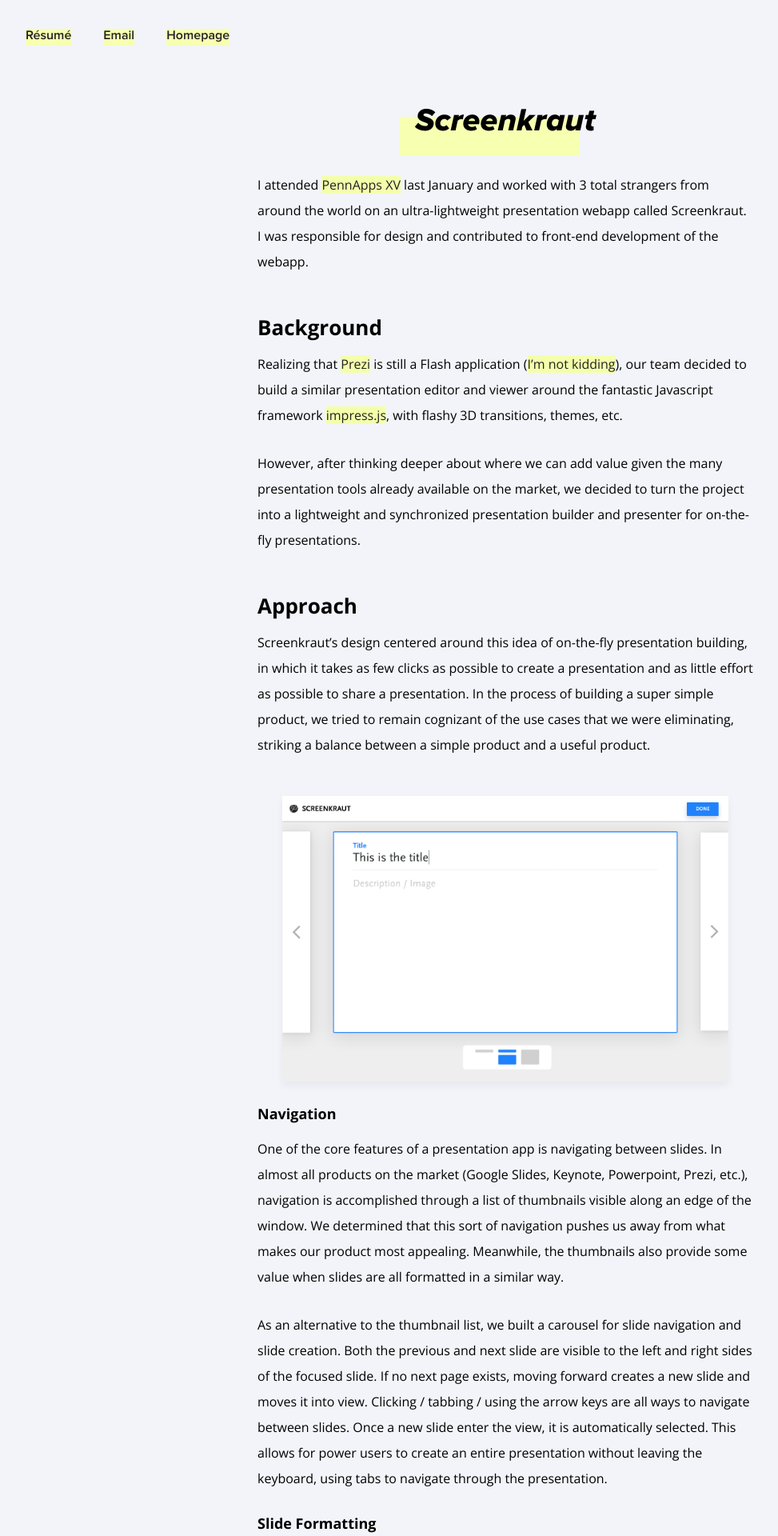
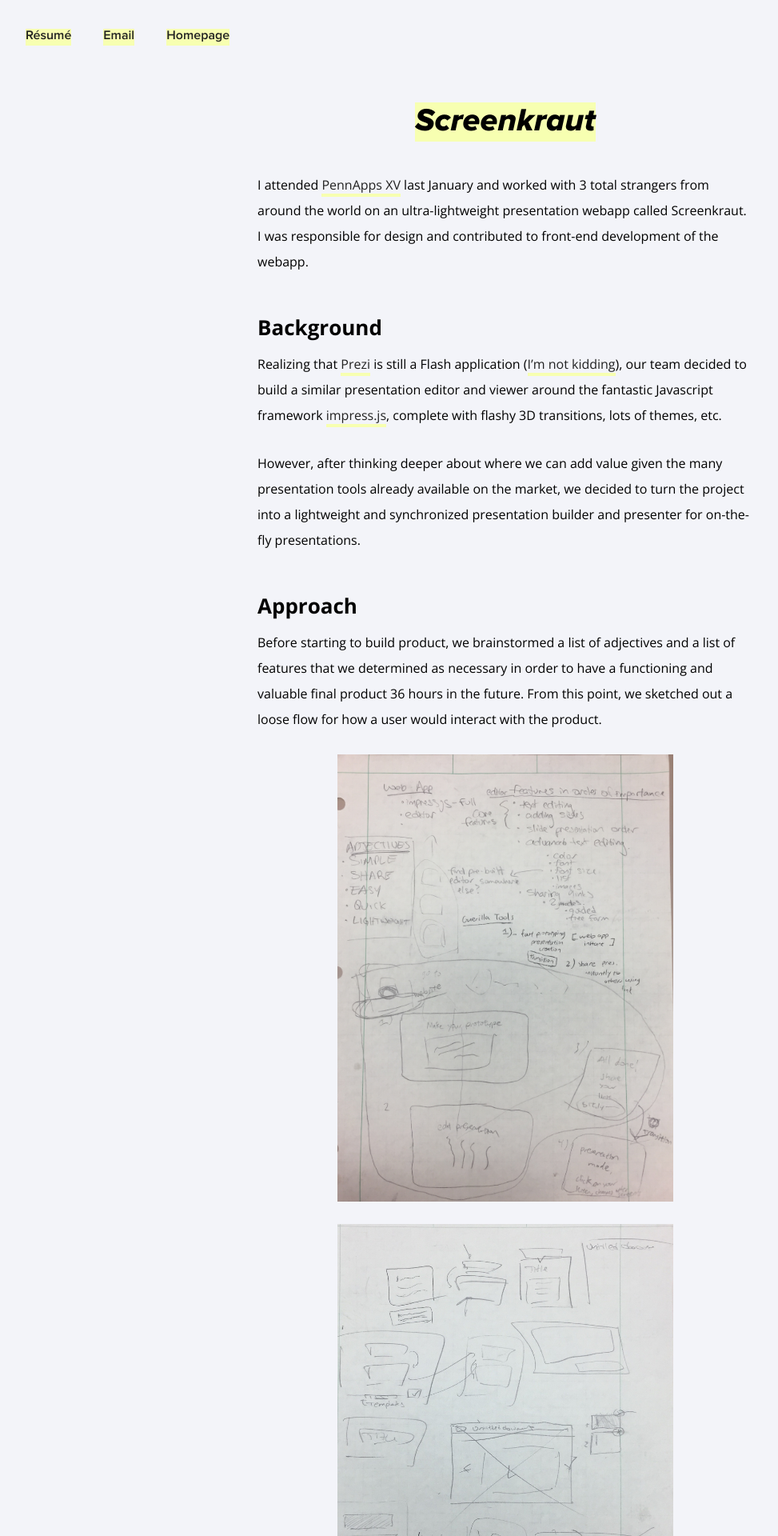
Before and after one commit to corbinmuraro/corbinmuraro.com, a Jekyll site: the page built from _posts/2017-01-28-screenkraut.md, in a window 1280 px wide. Shown: the top 1920 px of the page at 80% size, without its empty margins (8-981 px from the left). Built offline with Jekyll 4.4.1, drawn with Linux system fonts in a browser that asks for light colours; nearby versions of some CDN libraries.

Commit message:
Add sketches, update resume, copy edits, css tweaks

```diff
--- a/_posts/2017-01-28-screenkraut.md
+++ b/_posts/2017-01-28-screenkraut.md
@@ -9,11 +9,19 @@ I attended [PennApps XV](http://2017w.pennapps.com) last January and worked with
 
 ## Background
 
-Realizing that [Prezi](http://prezi.com) is still a Flash application ([I'm not kidding](https://prezi.com/support/article/troubleshooting/system-requirements-for-prezi/#highendusage)), our team decided to build a similar presentation editor and viewer around the fantastic Javascript framework [impress.js](https://github.com/impress/impress.js/), with flashy 3D transitions, themes, etc.
+Realizing that [Prezi](http://prezi.com) is still a Flash application ([I'm not kidding](https://prezi.com/support/article/troubleshooting/system-requirements-for-prezi/#highendusage)), our team decided to build a similar presentation editor and viewer around the fantastic Javascript framework [impress.js](https://github.com/impress/impress.js/), complete with flashy 3D transitions, lots of themes, etc.
 
 However, after thinking deeper about where we can add value given the many presentation tools already available on the market, we decided to turn the project into a lightweight and synchronized presentation builder and presenter for on-the-fly presentations.
 
 ## Approach
+
+Before starting to build product, we brainstormed a list of adjectives and a list of features that we determined as necessary in order to have a functioning and valuable final product 36 hours in the future. From this point, we sketched out a loose flow for how a user would interact with the product.
+
+![brainstorming](images/screenkraut-images/screenkraut-brainstorm.jpeg){:class="magnify"}
+
+
+![sketches](images/screenkraut-images/screenkraut-sketch.jpeg){:class="magnify"}
+
 
 Screenkraut's design centered around this idea of on-the-fly presentation building, in which it takes as few clicks as possible to create a presentation and as little effort as possible to share a presentation. In the process of building a super simple product, we tried to remain cognizant of the use cases that we were eliminating, striking a balance between a simple product and a useful product.
 
--- a/css/post.css
+++ b/css/post.css
@@ -117,13 +117,24 @@ h1 {
 h1:after {
 	content: "";
 	position: absolute;
-	top: 20px;
-	right: 20px;
-	bottom: 0;
-	left: -20px;
+	top: 2px;
+	right: 0;
+	bottom: -2px;
+	left: 0;
 	height: 100%;
 	z-index: -1;
 	background: #F7FFB1;
+	-webkit-transition: all .5s ease-in-out;
+   	-moz-transition: all .5s ease-in-out;
+   	-o-transition: all .5s ease-in-out;
+   	transition: all .5s ease-in-out;
+}
+
+h1:hover:after {
+	top: -2px;
+	right: 0;
+	bottom: 2px;
+	left: 0;
 }
 
 h2 {
@@ -160,7 +171,8 @@ img {
 
 .main p a, .main ul a {
 	color: #222;
-	background: #F4FFAB;
+	line-height: 4px;
+	border-bottom: 4px solid #F7FFB1;
 }
 
 .critique img {
@@ -209,6 +221,7 @@ img.magnified {
 
 .footer-container {
 	margin-top: 80px;
+	margin-bottom: 8px;
 	text-align: center;
 	line-height: 260%;
 	font-size: 20px;
```
Also changed, not shown: _posts/2017-02-01-cousteau-post.md (+6 -1 lines), css/main.css (+12 -11 lines), index.html (+5 -5 lines), images/cousteau-images/cousteau-notes1.jpeg (added), images/cousteau-images/cousteau-notes2.jpeg (added), images/screenkraut-images/screenkraut-brainstorm.jpeg (added), images/screenkraut-images/screenkraut-sketch.jpeg (added), 1 other file.
